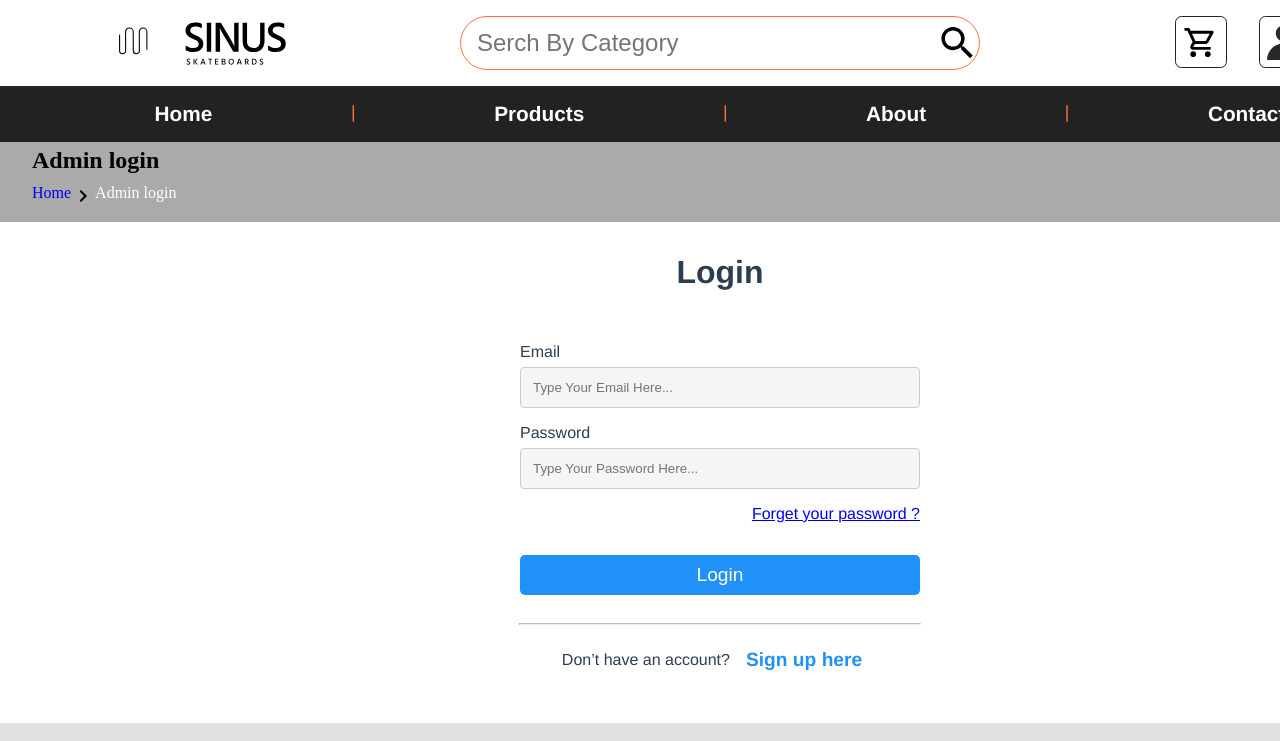
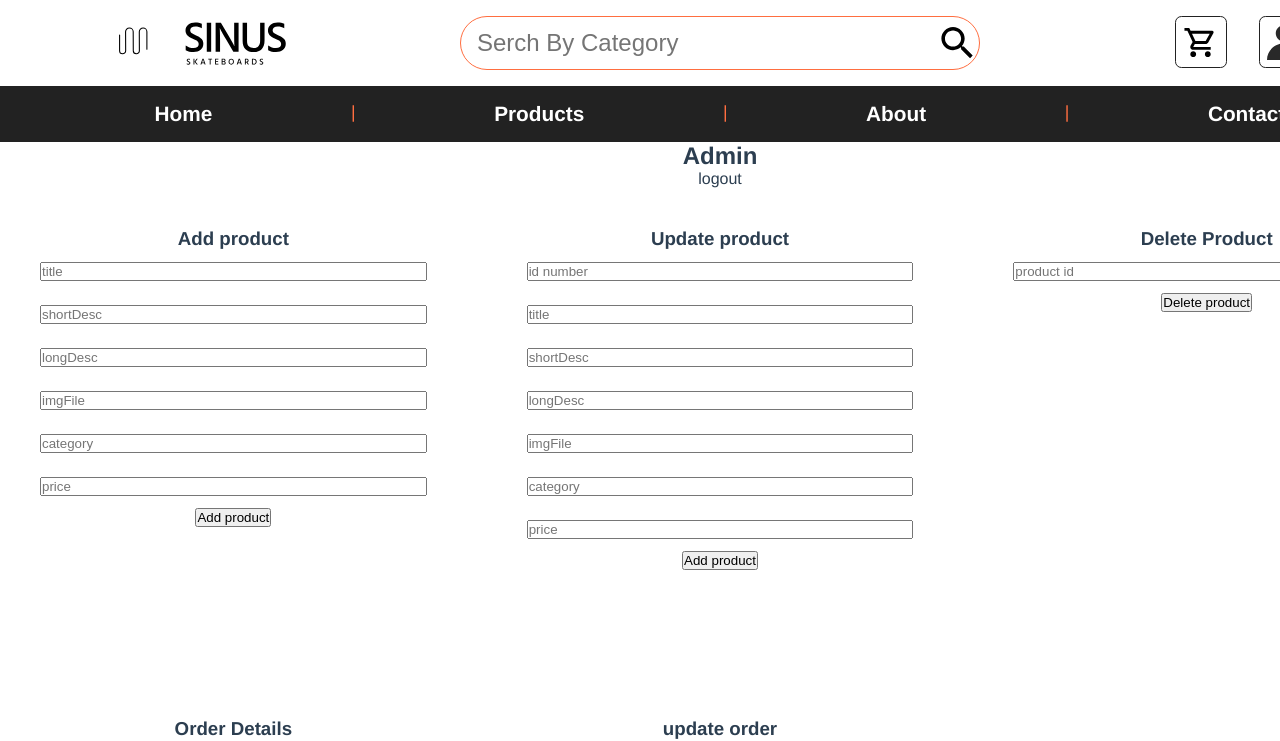
Before and after one commit to theodorwill/Slutprojekt-Sinus-Webshop, a Vue app: page /admin in a window 1280 px wide. Shown: the top 741 px of the page. Built offline with nearby package versions, Linux system fonts and the light colour scheme; no server answers.

Commit message:
functions abstr.

```diff
--- a/src/api/index.js
+++ b/src/api/index.js
@@ -28,12 +28,6 @@ export async function getUser(){
 
 
 // PRODUCTS.................................................
-
-export async function getItems(){
-  return await axios.get('/items')
-
-}
-
 
 export async function getPage(page){
   return await axios.get('/items?page='+ page)
--- a/src/store/index.js
+++ b/src/store/index.js
@@ -32,7 +32,7 @@ export default new Vuex.Store({
 
   mutations: {
 
-    // Products
+    // Products Catalogues
     saveItems(state, products) {
 
       for (let product of products) {
@@ -46,7 +46,7 @@ export default new Vuex.Store({
     },
 
 
-
+    //Products categories
 
     searchCategory(state, payload) {
       state.categoryName = payload
@@ -63,6 +63,9 @@ export default new Vuex.Store({
       }
 
     },
+
+
+    // Customers Actions
 
     toCart(state, payload) {
       state.cart.push(payload);
@@ -81,6 +84,8 @@ export default new Vuex.Store({
     // },
 
 
+
+    // Pagination
     setMaxPage(state){
       state.maxPage =  Math.ceil(state.productList.length / 10)
     },
@@ -102,7 +107,7 @@ export default new Vuex.Store({
     },
 
 
-    // Users
+    // Users Authentications
 
     saveAuthData(state, authData) {
       state.token = authData.token
@@ -116,13 +121,16 @@ export default new Vuex.Store({
 
   },
 
+
+
+
   // ACTIONS.................
   actions: {
 
     async fetchItems(context) {
       try {
         if (context.state.productList.length < 1) {
-          const response = await API.getItems()
+          const response = await API.getPage(1)
           context.commit('saveItems', response.data)
           const responseTwo = await API.getPage(2)
           context.commit('saveItems', responseTwo.data)
@@ -132,16 +140,13 @@ export default new Vuex.Store({
           context.commit('saveItems', responseFour.data)
 
           context.commit('setMaxPage')
-
-
         }
       } catch (error) {
         console.log(error)
       }
+     },
 
 
-
-    },
 
     async fetchCategory(context, payload) {
 
@@ -167,7 +172,6 @@ export default new Vuex.Store({
       } catch (error) {
         console.log(error)
       }
-
     },
 
 
@@ -197,7 +201,6 @@ export default new Vuex.Store({
         console.log("mitt error",error)
         return;
       }
-
     },
 
     async getCurrentUser(context) {
--- a/src/views/Admin.vue
+++ b/src/views/Admin.vue
@@ -1,242 +1,173 @@
 <template>
-  <div>
-    <section class="top">
-      <h1>Admin login </h1>
-      <p>
-        <router-link to="/"><span>Home</span></router-link>
-        <img
-          src="../assets/right.svg"
-          alt=""
-        >
-        <span> Admin login</span>
-      </p>
-    </section>
-
-    <section class="login-form">
-      <h3>Login</h3>
-      <div class="login-container">
-        <form >
-          <label for="email">Email</label>
+  <div class="admin">
+    <div class="logout">
+      <h2>Admin</h2>
+      <p>logout</p>
+    </div>
+    <div class="admin-tasks">
+      <section class="add-product">
+        <h3>Add product</h3>
+        <form>
+          <input type="text" placeholder="title" vi-model="product.title" />
           <input
             type="text"
-            name="email"
-            placeholder="Type Your Email Here..."
-            v-model="login.email"
+            placeholder="shortDesc"
+            vi-model="product.shortDesc"
           />
-          <label for="email">Password</label>
           <input
-            type="password"
-            name="email"
-            placeholder="Type Your Password Here..."
-            v-model="login.password"
+            type="text"
+            placeholder="longDesc"
+            vi-model="product.longDesc"
           />
-          <a href="#">Forget your password ?</a>
-          <button>Login</button>
+          <input type="text" placeholder="imgFile" vi-model="product.imgFile" />
+          <input
+            type="text"
+            placeholder="category"
+            vi-model="product.category"
+          />
+          <input type="text" placeholder="price" vi-model="product.price" />
+          <button>Add product</button>
         </form>
-      </div>
-      <hr class="solid" />
-      <div class="sign">
-        <p>Don’t have an account?</p>
-        <a href="#" >Sign up here</a>
-      </div>
-    </section>
+      </section>
+      <section>
+        <h3>Update product</h3>
+        <form>
+          <input
+            type="text"
+            placeholder="id number"
+            vi-model="updateProduct.title"
+          />
+          <input
+            type="text"
+            placeholder="title"
+            vi-model="updateProduct.title"
+          />
+          <input
+            type="text"
+            placeholder="shortDesc"
+            vi-model="updateProduct.shortDesc"
+          />
+          <input
+            type="text"
+            placeholder="longDesc"
+            vi-model="updateProduct.longDesc"
+          />
+          <input
+            type="text"
+            placeholder="imgFile"
+            vi-model="updateProduct.imgFile"
+          />
+          <input
+            type="text"
+            placeholder="category"
+            vi-model="updateProduct.category"
+          />
+          <input
+            type="text"
+            placeholder="price"
+            vi-model="updateProduct.price"
+          />
+          <button>Add product</button>
+        </form>
+      </section>
+      <section>
+        <h3>Delete Product</h3>
+        <form>
+          <input type="text" placeholder="product id" />
+          <button>Delete product</button>
+        </form>
+      </section>
+      <section class="get-order-list">
+        <h3>Order Details</h3>
+        <p>Customer's name</p>
+        <p>Product's name</p>
+        <p>Product quantity</p>
+        <p>Total price</p>
+        <p>Shipping status</p>
+        <p>Delivery address</p>
+      </section>
+
+      <section class="update-order">
+        <h3>update order</h3>
+        <form>
+          <input
+            type="text"
+            placeholder="order status"
+            vi-model="orderSatus.status"
+          />
+          <button>Update Status</button>
+        </form>
+      </section>
+    </div>
   </div>
 </template>
 
 <script>
-
 export default {
-  components: {},
-
   data() {
     return {
-      login: {
-        email: "",
-        password: "",
+      product: {
+        title: null,
+        shortDesc: null,
+        longDesc: null,
+        imgFile: null,
+        category: null,
+        price: null,
+      },
+      updateProduct: {
+        id: null,
+        title: null,
+        shortDesc: null,
+        longDesc: null,
+        imgFile: null,
+        category: null,
+        price: null,
+      },
+
+      orderSatus: {
+        status: "shipped",
       },
     };
   },
-
 };
 </script>
 
 <style scoped lang="scss">
-.top {
-  width: 100%;
-  height: 80px;
-  background-color: #aaa;
-  font-family: "Times New Roman", Times, serif;
-  h1,
-  p {
-    display: flex;
-    margin: 0;
-    padding: 5px 2rem;
-    color: white;
-  }
-  h1 {
-    color: black;
-  }
-  a {
-    text-decoration: none;
-  }
-}
-.login-form {
-  h3 {
-    font-size: 2rem;
-  }
-}
-.login-container {
-  width: 400px;
-  margin: auto;
-  border-radius: 5px;
-  padding: 20px;
-}
-label {
-  display: flex;
-}
-input[type="text"],
-select {
-  width: 100%;
-  padding: 12px;
-  border: 1px solid #ccc;
-  border-radius: 4px;
+* {
+  margin: 0px;
+  padding: 0px;
   box-sizing: border-box;
-  margin-top: 6px;
-  margin-bottom: 16px;
-  resize: vertical;
-  background-color: #f5f5f5;
-}
-input[type="password"],
-select {
-  width: 100%;
-  padding: 12px;
-  border: 1px solid #ccc;
-  border-radius: 4px;
-  box-sizing: border-box;
-  margin-top: 6px;
-  // margin-bottom: 16px;
-  resize: vertical;
-  background-color: #f5f5f5;
-}
-a {
-  display: flex;
-  justify-content: flex-end;
-}
-button {
-  width: 400px;
-  height: 40px;
-  margin: 2rem auto;
-  background-color: #2091f9;
-  border-radius: 5px;
-  border: none;
-  font-size: 1.2rem;
-  color: white;
-  cursor: pointer;
-  &:hover {
-    background-color: #45a049;
-    transition: 0.5s;
-  }
-}
-hr.solid {
-  border-top: 1px solid #bbb;
-  width: 400px;
-}
-.face-book {
-  display: flex;
-  justify-content: center;
-  background-color: #2091f9;
-  color: white;
-  width: 400px;
-  margin: auto;
-  border-radius: 5px;
-  cursor: pointer;
-  h4 {
-    margin: 1rem;
-  }
-}
-.sign {
-  display: flex;
-  justify-content: center;
-  align-items: center;
-  width: 400px;
-  margin: auto;
-  a {
-    font-size: 1.2rem;
-    margin: 1rem;
-    text-decoration: none;
-    font-weight: 900;
-    color: #2091f9;
-  }
 }
 
-.register-form {
-  h3 {
-    font-size: 2rem;
-  }
-}
-.register-container {
-  width: 400px;
-  margin: auto;
-  border-radius: 5px;
-  padding: 20px;
-}
-label {
-  display: flex;
-}
-input[type="text"],
-input[type="email"],
-select {
+.admin {
   width: 100%;
-  padding: 12px;
-  border: 1px solid #ccc;
-  border-radius: 4px;
-  box-sizing: border-box;
-  margin-top: 6px;
-  // margin-bottom: 16px;
-  resize: vertical;
-  background-color: #f5f5f5;
-}
-input[type="password"],
-select {
-  width: 100%;
-  padding: 12px;
-  border: 1px solid #ccc;
-  border-radius: 4px;
-  box-sizing: border-box;
-  margin-top: 6px;
-  margin-bottom: 16px;
-  resize: vertical;
-  background-color: #f5f5f5;
-}
-a {
-  display: flex;
-  justify-content: flex-end;
-}
-button {
-  width: 400px;
-  height: 40px;
-  margin: 2rem 0 auto;
-  background-color: #2091f9;
-  border-radius: 5px;
-  border: none;
-  font-size: 1.2rem;
-  color: white;
-  cursor: pointer;
-  &:hover {
-    background-color: #45a049;
-    transition: 0.5s;
-  }
-}
-.check-box {
-  display: flex;
-  width: 400px;
-  margin: auto;
-  a {
-    color: #2091f9;
-    text-decoration: none;
-    // font-size: 1.2rem;
-    font-weight: 900;
-    margin-left: 10px;
+
+  .admin-tasks {
+    display: grid;
+    grid-template-columns: repeat(3, 1fr);
+    gap: 100px;
+    margin: 40px;
+
+    section {
+      form {
+        width: 100%;
+        display: flex;
+        flex-direction: column;
+        align-items: center;
+        input {
+          width: 100%;
+          margin: 12px 0px;
+          ::placeholder {
+            margin-left: 24px;
+          }
+        }
+      }
+    }
+
+    .get-order-list,
+    .update-order {
+      margin-top: 48px;
+    }
   }
 }
 </style>
```
